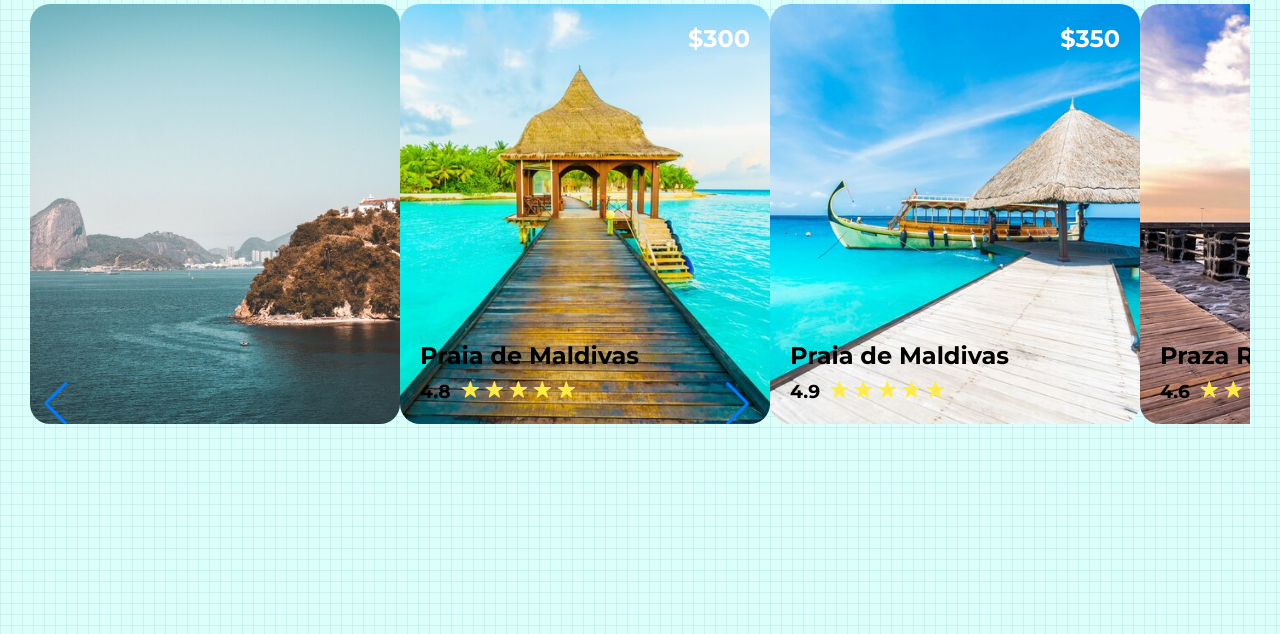
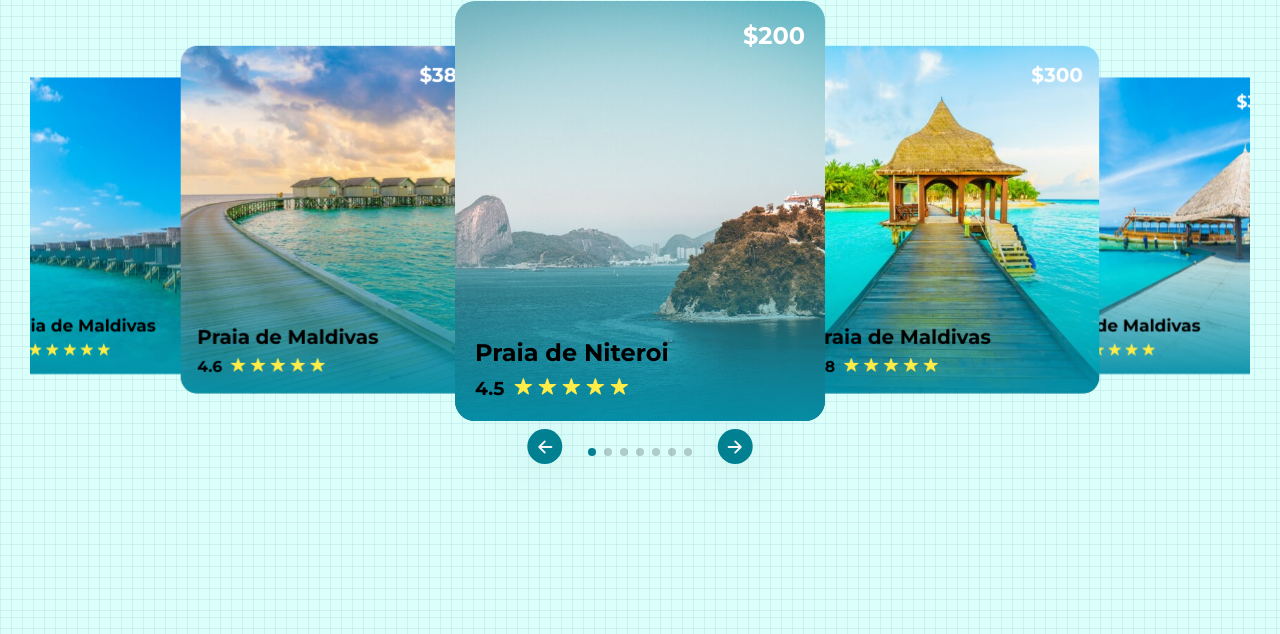
Before and after one commit to yasalvess/Image-slider, a plain HTML site: page index.html in a window 1280 px wide. Shown: the part 166-800 px from the top of the page. Drawn offline with nearby package versions, Linux system fonts and the light colour scheme.

Commit message:
ajustes finais

```diff
--- a/index.html
+++ b/index.html
@@ -12,18 +12,18 @@
 
     <section id="tranding">
         <div class="container">
-            <h3 class="text-center section-subheading">- popular beaches</h3>
             <h1 class="text-center section-heading">Tranding places</h1>
         </div>
         <div class="container">
             <div class="swiper tranding-slider">
             <div class="swiper-wrapper">
 
+                <!--Start slider-->
                 <div class="swiper-slide tranding-slide">
                     <div class="tranding-slide-img">
                         <img src="img/img1.jpg" alt="Tranding">
                     </div>
-                    <div class="tranding-sçide-content">
+                    <div class="tranding-slide-content">
                         <h1 class="rent-price">$200</h1>
                         <div class="tranding-slide-content-bottom">
                             <h2 class="place-name">
@@ -47,7 +47,7 @@
                         <img src="img/img2.jpg" alt="Tranding">
                     </div>
                     <div class="tranding-slide-content">
-                        <h1 class="rent-place">$300</h1>
+                        <h1 class="rent-price">$300</h1>
                         <div class="tranding-slide-content-bottom">
                             <h2 class="place-name">
                                 Praia de Maldivas
@@ -70,7 +70,7 @@
                         <img src="img/img3.jpg" alt="Tranding">
                     </div>
                     <div class="tranding-slide-content">
-                        <h1 class="rent-place">$350</h1>
+                        <h1 class="rent-price">$350</h1>
                         <div class="tranding-slide-content-bottom">
                             <h2 class="place-name">
                                 Praia de Maldivas
@@ -93,7 +93,7 @@
                         <img src="img/img4.jpg" alt="Tranding">
                     </div>
                     <div class="tranding-slide-content">
-                        <h1 class="rent-place">$100</h1>
+                        <h1 class="rent-price">$100</h1>
                         <div class="tranding-slide-content-bottom">
                             <h2 class="place-name">
                                 Praza Roja
@@ -116,7 +116,7 @@
                         <img src="img/img5.jpg" alt="Tranding">
                     </div>
                     <div class="tranding-slide-content">
-                        <h1 class="rent-place">$400</h1>
+                        <h1 class="rent-price">$400</h1>
                         <div class="tranding-slide-content-bottom">
                             <h2 class="place-name">
                                 Praia de Maldivas
@@ -139,7 +139,7 @@
                         <img src="img/img6.jpg" alt="Tranding">
                     </div>
                     <div class="tranding-slide-content">
-                        <h1 class="rent-place">$350</h1>
+                        <h1 class="rent-price">$350</h1>
                         <div class="tranding-slide-content-bottom">
                             <h2 class="place-name">
                                 Praia de Maldivas
@@ -162,7 +162,7 @@
                         <img src="img/img7.jpg" alt="Tranding">
                     </div>
                     <div class="tranding-slide-content">
-                        <h1 class="rent-place">$380</h1>
+                        <h1 class="rent-price">$380</h1>
                         <div class="tranding-slide-content-bottom">
                             <h2 class="place-name">
                                 Praia de Maldivas
@@ -183,11 +183,11 @@
                 <!--fim do slide-->
             </div>
             <div class="tranding-slider-control">
-                <div class="swiper-button-prev">
+                <div class="swiper-button-prev slider-arrow">
                     <ion-icon name="arrow-back-outline"></ion-icon>
                 </div>
-                <div class="swiper-button-next">
-                        <ion-icon name="arrow-foward-outline"></ion-icon>
+                <div class="swiper-button-next slider-arrow">
+                        <ion-icon name="arrow-forward-outline"></ion-icon>
                     </div>
                     <div class="swiper-pagination"></div>
                 </div>
@@ -196,6 +196,7 @@
     </section>
     <script type="module" src="https://unpkg.com/ionicons@7.1.0/dist/ionicons/ionicons.esm.js"></script>
     <script nomodule src="https://unpkg.com/ionicons@7.1.0/dist/ionicons/ionicons.js"></script>
+    <script src="https://unpkg.com/swiper@8/swiper-bundle.min.js"></script>
     <script src="script.js"></script>
 </body>
 </html>
--- a/script.js
+++ b/script.js
@@ -12,11 +12,11 @@ var TrandingSlider = new Swiper('.tranding-slider',
         modifier: 2.5,
     },
     pagination: {
-        el: '.swiper-button-next',
+        el: '.swiper-pagination',
         clickable: true,
     },
     navigation:{
-        nextEl: '.swiper-buutton-next',
-        prevEl: '.swiper-button-prev'
+        nextEl: '.swiper-button-next',
+        prevEl: '.swiper-button-prev',
     }
-})
+});
--- a/style.css
+++ b/style.css
@@ -2,7 +2,7 @@
 
 *,
 *::before,
-::after{
+*::after{
     margin: 0;
     padding: 0;
     box-sizing: border-box;
@@ -50,6 +50,9 @@ html{
     background: #367077;
     transition: all 0.5s ease-in-out;
 }
+::-webkit-scrollbar-thumb:hover{
+    background: #00383f;
+}
 
 ::--webkit-scrollbar-track{
     background: #f9f9f9;
@@ -86,13 +89,19 @@ body{
         padding: 7rem 0;
     }
 }
+#tranding .tranding-slider{
+    height: auto;
+    padding: 2rem 0;
+    position: relative;
+}
 
 @media (max-width:500px) {
     #tranding .tranding-slider{
         height: 45rem;
     }
+}
 
-}
+
 
 .tranding-slide{
     width: 37rem;
@@ -102,6 +111,10 @@ body{
 
 @media (max-width:500px) {
     .tranding-slide{
+        width: 28rem !important;
+        height: 36rem !important;
+    }
+    .tranding-slide .tranding-slide-img img{
         width: 28rem !important;
         height: 36rem !important;
     }
@@ -122,7 +135,7 @@ body{
     bottom: 0;
 }
 
-.tranding-slide-content .rent-place{
+.tranding-slide-content .rent-price{
     position: absolute;
     top: 2rem;
     right: 2rem;
@@ -147,7 +160,7 @@ body{
 }
 
 .swiper-slide-shadow-left,
-swiper-slide-shadow-right{
+.swiper-slide-shadow-right{
     display: none;
 }
 
@@ -185,7 +198,7 @@ swiper-slide-shadow-right{
     }
 }
 
-@media (max-width:450) {
+@media (max-width:450px) {
     .tranding-slider-control .swiper-button-prev{
         left: 20% !important;
         transform: translateX(-20%) !important;
@@ -193,18 +206,18 @@ swiper-slide-shadow-right{
 }
 
 .tranding-slider-control .slider-arrow{
-    background: var(--white);
+    background: var(--primary);
     width: 3.5rem;
     height: 3.5rem;
     border-radius: 50%;
     left: 42%;
     transform: translateX(-42%);
-    filter: drop-shadow(0px 8px 24px rgba(18, 28, 53, 0, 0.1));
+    filter: drop-shadow(0px 8px 24px rgba(18, 28, 53, 0.1));
 }
 
 .tranding-slider-control .slider-arrow ion-icon{
     font-size: 2rem;
-    color: #222224;
+    color: #f7f7f7;
 }
 
 .tranding-slider-control .slider-arrow::after{
@@ -215,12 +228,28 @@ swiper-slide-shadow-right{
     position: relative;
     width: 15rem;
     bottom: 1rem;
+    height: 10rem;
+    top: 4rem;
 }
 
 .tranding-slider-control .swiper-pagination  .swiper-pagination-bullet{
     filter: drop-shadow(0px 8px 24px rgba(18, 28, 53, 0.1));
 }
 
+
 .tranding-slider-control .swiper-pagination .swiper-pagination-bullet-active{
     background: var(--primary);
+
 }
+
+.tranding-slide .tranding-slide-img::after {
+    content: '';
+    position: absolute;
+    bottom: 0;
+    border-radius: 20px;
+    left: 0;
+    width: 100%;
+    height: 50%;
+    background: linear-gradient(to bottom, rgba(179, 179, 179, 0), rgba(3, 145, 170, 0.945)); /* Definindo o gradiente */
+    pointer-events: none;
+}
```
